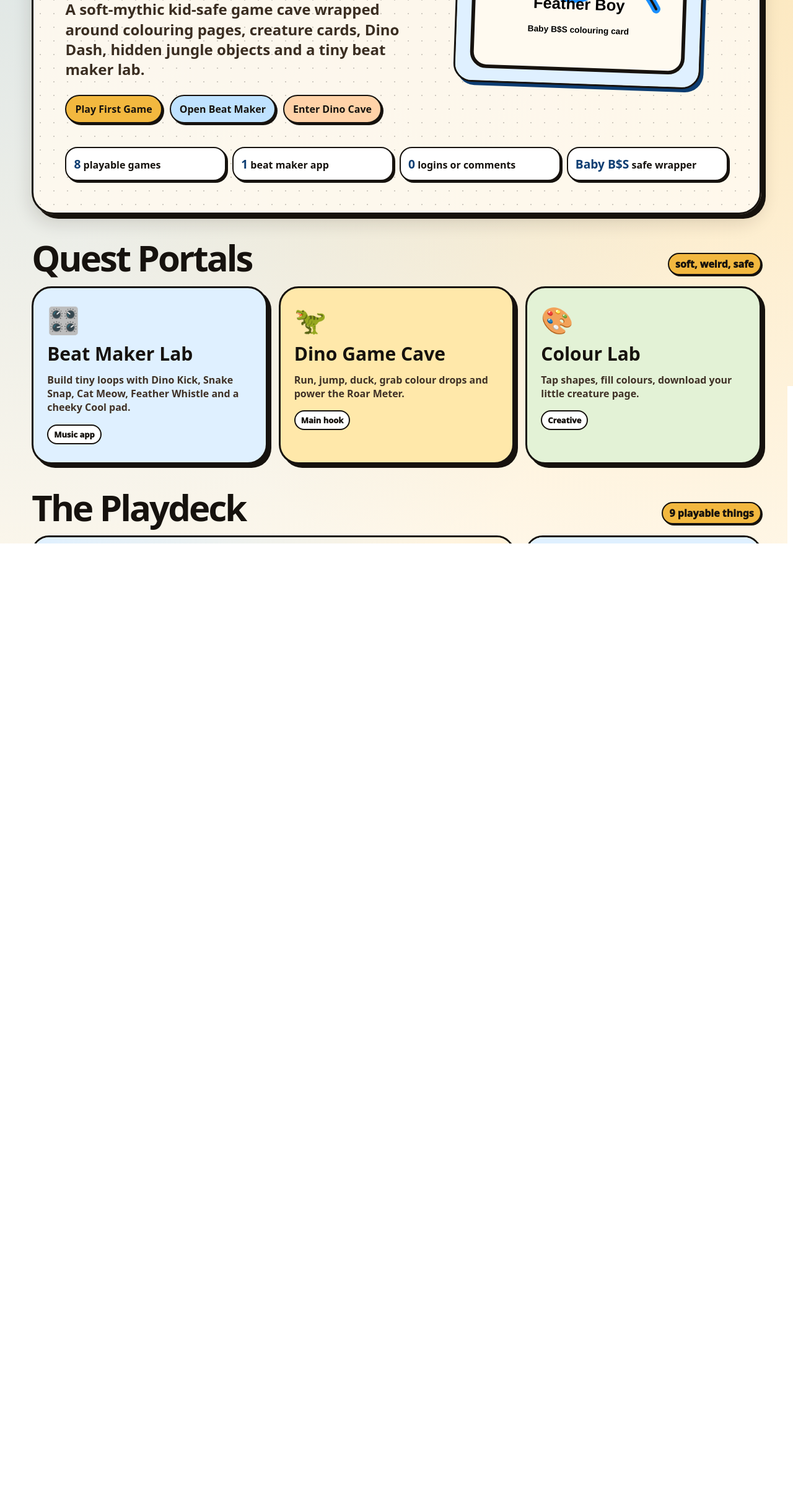
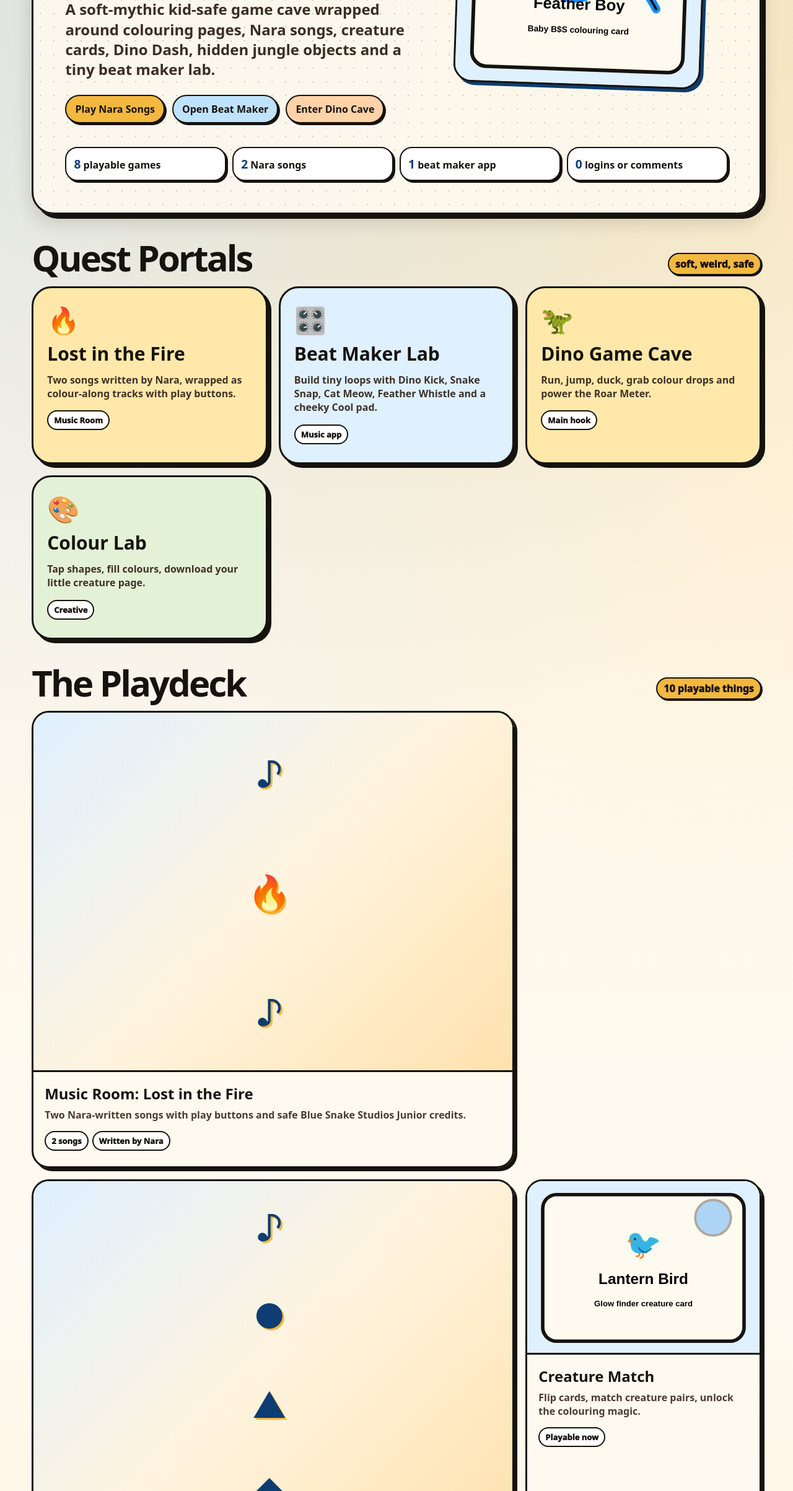
Before and after one commit to Blackcockatoo/narabss, a website: page index.html in a window 1280 px wide. Shown: the part 394-2800 px from the top of the page at 62% size. Drawn offline with Linux system fonts and the light colour scheme.

Commit message:
Link Music Room from homepage

```diff
--- a/index.html
+++ b/index.html
@@ -4,7 +4,7 @@
   <meta charset="utf-8">
   <meta name="viewport" content="width=device-width, initial-scale=1">
   <title>Nara's Colour Quest — Baby B$S Arcade</title>
-  <meta name="description" content="A Blue Snake Studios Junior colouring-book arcade with eight games, a beat maker, creature cards and printable kid-safe energy.">
+  <meta name="description" content="A Blue Snake Studios Junior colouring-book arcade with Nara songs, eight games and a beat maker.">
   <link rel="stylesheet" href="css/style.css">
 </head>
 <body>
@@ -15,10 +15,10 @@
         <span>Nara's Colour Quest<br><small>Blue Snake Studios Junior</small></span>
       </a>
       <nav class="nav" aria-label="Main navigation">
-        <a href="#playdeck">Playdeck</a>
+        <a href="music.html">Music Room</a>
         <a href="apps/beat-maker/index.html">Beat Maker</a>
         <a href="games/dino-dash/index.html">Dino Dash</a>
-        <a href="games/creature-match/index.html">Start</a>
+        <a href="#playdeck">Playdeck</a>
       </nav>
     </header>
 
@@ -26,9 +26,9 @@
       <div class="hero-copy">
         <p class="kicker">Baby B$S Arcade • Colouring Book OS</p>
         <h1>Press start, little legend.</h1>
-        <p class="sub">A soft-mythic kid-safe game cave wrapped around colouring pages, creature cards, Dino Dash, hidden jungle objects and a tiny beat maker lab.</p>
+        <p class="sub">A soft-mythic kid-safe game cave wrapped around colouring pages, Nara songs, creature cards, Dino Dash, hidden jungle objects and a tiny beat maker lab.</p>
         <div class="button-row">
-          <a class="button primary" href="games/creature-match/index.html">Play First Game</a>
+          <a class="button primary" href="music.html">Play Nara Songs</a>
           <a class="button blue" href="apps/beat-maker/index.html">Open Beat Maker</a>
           <a class="button orange" href="games/dino-dash/index.html">Enter Dino Cave</a>
         </div>
@@ -38,9 +38,9 @@
       </figure>
       <aside class="status-strip" aria-label="Build status">
         <span><b>8</b> playable games</span>
+        <span><b>2</b> Nara songs</span>
         <span><b>1</b> beat maker app</span>
         <span><b>0</b> logins or comments</span>
-        <span><b>Baby B$S</b> safe wrapper</span>
       </aside>
     </section>
 
@@ -50,52 +50,33 @@
         <span class="badge">soft, weird, safe</span>
       </div>
       <div class="portal-grid">
-        <a class="portal-card portal-blue" href="apps/beat-maker/index.html">
-          <span class="portal-icon">🎛️</span>
-          <h3>Beat Maker Lab</h3>
-          <p>Build tiny loops with Dino Kick, Snake Snap, Cat Meow, Feather Whistle and a cheeky Cool pad.</p>
-          <span class="tag">Music app</span>
-        </a>
-        <a class="portal-card portal-gold" href="games/dino-dash/index.html">
-          <span class="portal-icon">🦖</span>
-          <h3>Dino Game Cave</h3>
-          <p>Run, jump, duck, grab colour drops and power the Roar Meter.</p>
-          <span class="tag">Main hook</span>
-        </a>
-        <a class="portal-card portal-moss" href="games/colour-lab/index.html">
-          <span class="portal-icon">🎨</span>
-          <h3>Colour Lab</h3>
-          <p>Tap shapes, fill colours, download your little creature page.</p>
-          <span class="tag">Creative</span>
-        </a>
+        <a class="portal-card portal-gold" href="music.html"><span class="portal-icon">🔥</span><h3>Lost in the Fire</h3><p>Two songs written by Nara, wrapped as colour-along tracks with play buttons.</p><span class="tag">Music Room</span></a>
+        <a class="portal-card portal-blue" href="apps/beat-maker/index.html"><span class="portal-icon">🎛️</span><h3>Beat Maker Lab</h3><p>Build tiny loops with Dino Kick, Snake Snap, Cat Meow, Feather Whistle and a cheeky Cool pad.</p><span class="tag">Music app</span></a>
+        <a class="portal-card portal-gold" href="games/dino-dash/index.html"><span class="portal-icon">🦖</span><h3>Dino Game Cave</h3><p>Run, jump, duck, grab colour drops and power the Roar Meter.</p><span class="tag">Main hook</span></a>
+        <a class="portal-card portal-moss" href="games/colour-lab/index.html"><span class="portal-icon">🎨</span><h3>Colour Lab</h3><p>Tap shapes, fill colours, download your little creature page.</p><span class="tag">Creative</span></a>
       </div>
     </section>
 
     <section class="section" id="playdeck">
       <div class="section-title">
         <h2>The Playdeck</h2>
-        <span class="badge">9 playable things</span>
+        <span class="badge">10 playable things</span>
       </div>
       <div class="grid">
-        <a class="game-card featured" href="apps/beat-maker/index.html">
-          <div class="image beat-illustration"><span>♪</span><span>●</span><span>▲</span><span>◆</span></div>
-          <div class="body"><h3>Beat Maker Lab</h3><p>Tap pads, sequence beats, twist pitch, echo, fuzz and space. No saving, just play.</p><span class="tag">Playable now</span><span class="tag">Music</span></div>
-        </a>
-        <a class="game-card" href="games/creature-match/index.html"><div class="image"><img src="assets/images/lantern-bird.svg" alt="Lantern bird creature"></div><div class="body"><h3>Creature Match</h3><p>Flip cards, match creature pairs, unlock the colouring magic.</p><span class="tag">Playable now</span><span class="tag">Memory</span></div></a>
-        <a class="game-card" href="games/dino-dash/index.html"><div class="image"><img src="assets/images/nara-seal.svg" alt="Blue Snake Studios Junior seal"></div><div class="body"><h3>Dino Dash</h3><p>Gameasaurus Rex runs, jumps, and grabs colour drops in the Dino Game Cave.</p><span class="tag">Playable now</span><span class="tag">Runner</span></div></a>
-        <a class="game-card" href="games/hidden-jungle-friends/index.html"><div class="image"><img src="assets/images/jungle-creatures.svg" alt="Jungle creatures colouring page"></div><div class="body"><h3>Hidden Jungle Friends</h3><p>Find feathers, stars, a dino egg and secret blue snake marks.</p><span class="tag">Playable now</span><span class="tag">Hidden object</span></div></a>
-        <a class="game-card" href="games/catchemall-cat/index.html"><div class="image"><img src="assets/images/catchemall-cat.svg" alt="Cat colouring page"></div><div class="body"><h3>Catchemall Cat</h3><p>Move the couch cat and catch hearts, yarn balls and tiny stars.</p><span class="tag">Playable now</span><span class="tag">Catch</span></div></a>
-        <a class="game-card" href="games/snake-trail/index.html"><div class="image"><img src="assets/images/narayane-seal.svg" alt="Narayané seal"></div><div class="body"><h3>Snake Trail</h3><p>Little Blue Snake draws a glowing trail through the colouring world.</p><span class="tag">Playable now</span><span class="tag">Snake</span></div></a>
-        <a class="game-card" href="games/feather-catcher/index.html"><div class="image"><img src="assets/images/hero-boy-feather.svg" alt="Feather boy art"></div><div class="body"><h3>Feather Catcher</h3><p>Catch golden feathers in calm mode. No losing, just collecting.</p><span class="tag">Playable now</span><span class="tag">Calm</span></div></a>
-        <a class="game-card" href="games/colour-lab/index.html"><div class="image"><img src="assets/images/flower-phoenix.svg" alt="Flower phoenix colouring page"></div><div class="body"><h3>Colour Lab</h3><p>Pick colours, fill sections, save your creature page.</p><span class="tag">Playable now</span><span class="tag">Colouring</span></div></a>
-        <a class="game-card" href="games/rex-rhythm/index.html"><div class="image"><img src="assets/images/dad-and-son-forest.svg" alt="Dad and son forest colouring page"></div><div class="body"><h3>Rex Rhythm</h3><p>Tap buttons to the music and fill the Roar Meter.</p><span class="tag">Playable now</span><span class="tag">Rhythm</span></div></a>
+        <a class="game-card featured" href="music.html"><div class="image beat-illustration"><span>♪</span><span>🔥</span><span>♪</span></div><div class="body"><h3>Music Room: Lost in the Fire</h3><p>Two Nara-written songs with play buttons and safe Blue Snake Studios Junior credits.</p><span class="tag">2 songs</span><span class="tag">Written by Nara</span></div></a>
+        <a class="game-card featured" href="apps/beat-maker/index.html"><div class="image beat-illustration"><span>♪</span><span>●</span><span>▲</span><span>◆</span></div><div class="body"><h3>Beat Maker Lab</h3><p>Tap pads, sequence beats, twist pitch, echo, fuzz and space. No saving, just play.</p><span class="tag">Playable now</span><span class="tag">Music</span></div></a>
+        <a class="game-card" href="games/creature-match/index.html"><div class="image"><img src="assets/images/lantern-bird.svg" alt="Lantern bird creature"></div><div class="body"><h3>Creature Match</h3><p>Flip cards, match creature pairs, unlock the colouring magic.</p><span class="tag">Playable now</span></div></a>
+        <a class="game-card" href="games/dino-dash/index.html"><div class="image"><img src="assets/images/nara-seal.svg" alt="Blue Snake Studios Junior seal"></div><div class="body"><h3>Dino Dash</h3><p>Gameasaurus Rex runs, jumps, and grabs colour drops in the Dino Game Cave.</p><span class="tag">Playable now</span></div></a>
+        <a class="game-card" href="games/hidden-jungle-friends/index.html"><div class="image"><img src="assets/images/jungle-creatures.svg" alt="Jungle creatures colouring page"></div><div class="body"><h3>Hidden Jungle Friends</h3><p>Find feathers, stars, a dino egg and secret blue snake marks.</p><span class="tag">Playable now</span></div></a>
+        <a class="game-card" href="games/catchemall-cat/index.html"><div class="image"><img src="assets/images/catchemall-cat.svg" alt="Cat colouring page"></div><div class="body"><h3>Catchemall Cat</h3><p>Move the couch cat and catch hearts, yarn balls and tiny stars.</p><span class="tag">Playable now</span></div></a>
+        <a class="game-card" href="games/snake-trail/index.html"><div class="image"><img src="assets/images/narayane-seal.svg" alt="Narayané seal"></div><div class="body"><h3>Snake Trail</h3><p>Little Blue Snake draws a glowing trail through the colouring world.</p><span class="tag">Playable now</span></div></a>
+        <a class="game-card" href="games/feather-catcher/index.html"><div class="image"><img src="assets/images/hero-boy-feather.svg" alt="Feather boy art"></div><div class="body"><h3>Feather Catcher</h3><p>Catch golden feathers in calm mode. No losing, just collecting.</p><span class="tag">Playable now</span></div></a>
+        <a class="game-card" href="games/colour-lab/index.html"><div class="image"><img src="assets/images/flower-phoenix.svg" alt="Flower phoenix colouring page"></div><div class="body"><h3>Colour Lab</h3><p>Pick colours, fill sections, save your creature page.</p><span class="tag">Playable now</span></div></a>
+        <a class="game-card" href="games/rex-rhythm/index.html"><div class="image"><img src="assets/images/dad-and-son-forest.svg" alt="Dad and son forest colouring page"></div><div class="body"><h3>Rex Rhythm</h3><p>Tap buttons to the music and fill the Roar Meter.</p><span class="tag">Playable now</span></div></a>
       </div>
     </section>
 
-    <section class="section safety-panel">
-      <h2>Baby B$S Rules</h2>
-      <p>Printable, playable, round, bright, strange, safe. No login. No comments. No school details. Dad-controlled uploads only.</p>
-    </section>
+    <section class="section safety-panel"><h2>Baby B$S Rules</h2><p>Printable, playable, round, bright, strange, safe. No login. No comments. No school details. Dad-controlled uploads only.</p></section>
     <p class="footer-note">Nara's Colour Quest • Blue Snake Studios Junior • Dad-built, kid-powered.</p>
   </main>
 </body>
```
